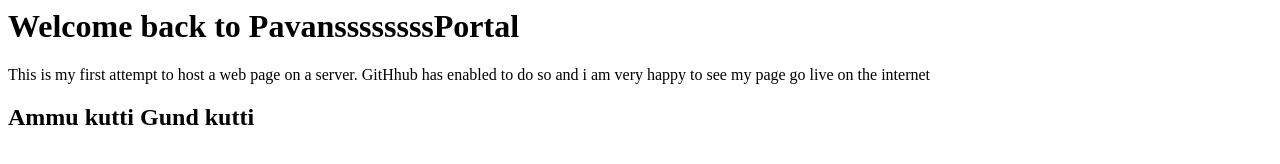
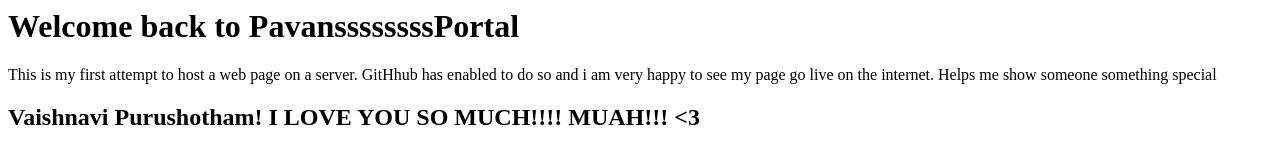
Before and after one commit to pavankailash/legend, a plain HTML site: page index.html in a window 1280 px wide. Drawn offline with Linux system fonts and the light colour scheme.

Commit message:
Update index.html

```diff
--- a/index.html
+++ b/index.html
@@ -4,7 +4,7 @@
  <h1>Welcome back to PavanssssssssPortal</h1>
  <p>
  This is my first attempt to host a web page on a server. GitHhub has enabled to do so and i am very happy to see my page go live on the
- internet</p>
-  <h2>Ammu kutti Gund kutti</h2>
+ internet. Helps me show someone something special</p>
+  <h2>Vaishnavi Purushotham! I LOVE YOU SO MUCH!!!! MUAH!!! <3</h2>
  </body>
  </html>
```
